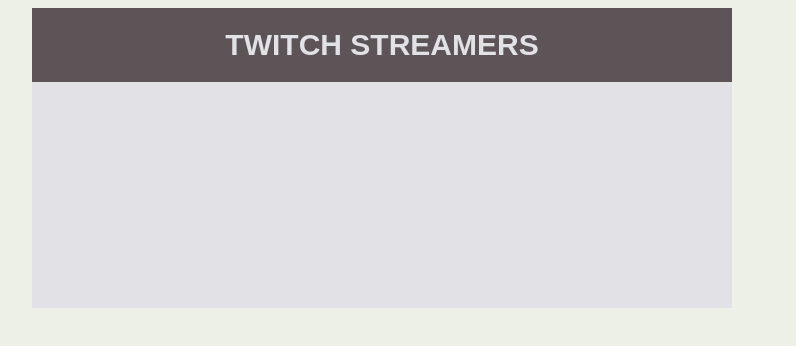
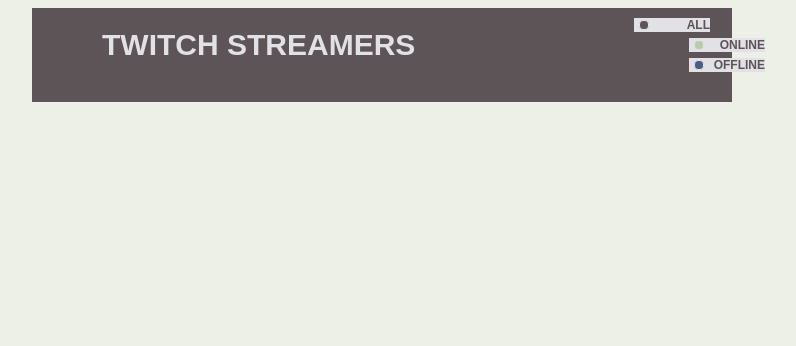
Before and after one commit to liefuzhang/Twitch-Stats, a plain HTML site: page index.html in a window 1280 px wide. Shown: the whole page, without its empty margins (258-1054 px from the left). Drawn offline with nearby package versions, Linux system fonts and the light colour scheme.

Commit message:
finished

```diff
--- a/1.css
+++ b/1.css
@@ -7,7 +7,6 @@ body{
 #container {
     background-color: #e1e1e6;
     width: 700px;
-    height: 300px;
     display: inline-block;
 }
 
@@ -15,11 +14,72 @@ body{
     background-color: #5c5457;
     color: #e1e1e6;
     padding: 20px;
+    position: relative;
+    text-align: left;
 }
 
 #summary span {
     font-size: 30px;
     font-weight: bold;
+    margin-left: 50px;
+}
+
+#summary #buttons{
+    position: absolute;
+    right: 20px;
+    top: 0;
+    bottom:0;
+    height: 80%;
+    margin: auto;
+    vertical-align: middle;
+    width: 80px;
+    display: flex;
+    flex-direction: column;
+    justify-content: space-around;
+}
+
+#buttons div{
+    margin: 2px;
+    position: relative;
+    text-align: right;
+    background-color: #e1e1e6;
+    flex: 0;
+    left: 55px;
+    cursor: pointer;
+    transition: 0.8s ease;
+}
+
+#buttons div:hover, #buttons div.active{
+    left: 0;
+}
+
+#buttons div span{
+    margin-left: 11px;
+    font-size: 12px;
+    color: #5c5457;
+}
+
+#buttons div::before{
+    content: "";
+    height: 8px;
+    width:8px;
+    display: inline-block;
+    position: absolute;
+    top: 50%;
+    left: 5px;
+    transform: translateY(-50%);
+    border: 1px solid #e1e1e6;
+    border-radius: 4px;
+}
+
+#all::before {
+    background-color: #5c5457;
+}
+#online::before {
+    background-color: #b8cca6;
+}
+#offline::before {
+    background-color: #4a5e82;
 }
 
 ul#streams {
@@ -51,5 +111,7 @@ ul#streams li {
         display: inline-block;
     }
 
-    ul#streams li .status {
+    footer{
+        height: 20px;
+        background-color: #5c5457;
     }
--- a/1.js
+++ b/1.js
@@ -1,4 +1,20 @@
 $(document).ready(() => {
+    $('#buttons div').click(function(e){
+        var $this =$(this);
+        $('#buttons div').removeClass('active');
+        $this.addClass('active');
+        var id = $this.attr('id');
+        if(id ==='all'){
+            $('.offline').show();
+            $('.online').show();
+        } else if (id === 'online') {
+            $('.offline').hide();
+            $('.online').show();
+        } else if (id === 'offline') {
+            $('.offline').show();
+            $('.online').hide();
+        }
+    });
     buildStreamStats();
 });
 
@@ -24,7 +40,7 @@ function buildStreamStats() {
                 var className = status === 'offline' ? 'offline' : 'online';
                 $('#streams').append(`<li class="${className}">
                     <img src="${logoUrl}">
-                    <span class="channel-name">${title}</span>
+                    <span class="channel-name"><a target="_blank" href="https://www.twitch.tv/${title}">${title}</a></span>
                     <span class="status"><i>${status}</i></span></li>`);
             });
         });
--- a/index.html
+++ b/index.html
@@ -10,11 +10,14 @@
             <div id='summary'>
                 <span>TWITCH STREAMERS</span>
                 <div id='buttons'>
-
+                    <div id='all' class="active"><span>ALL</span></div>
+                    <div id='online'><span>ONLINE</span></div>
+                    <div id='offline'><span>OFFLINE</span></div>
                 </div>
             </div>
             <ul id='streams'>
             </ul>
+            <footer></footer>
         </div>
     </body>
 </html>
```
